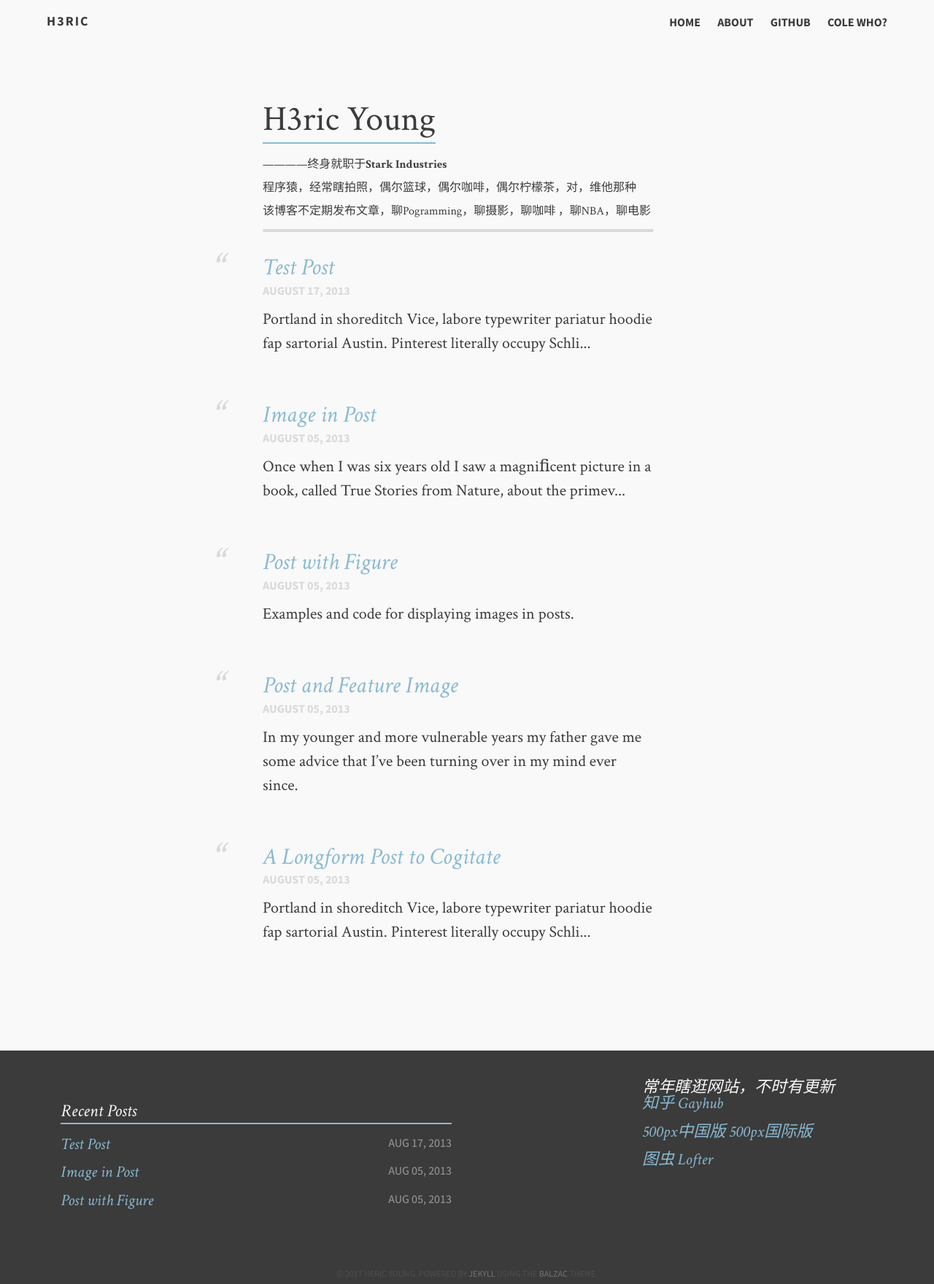
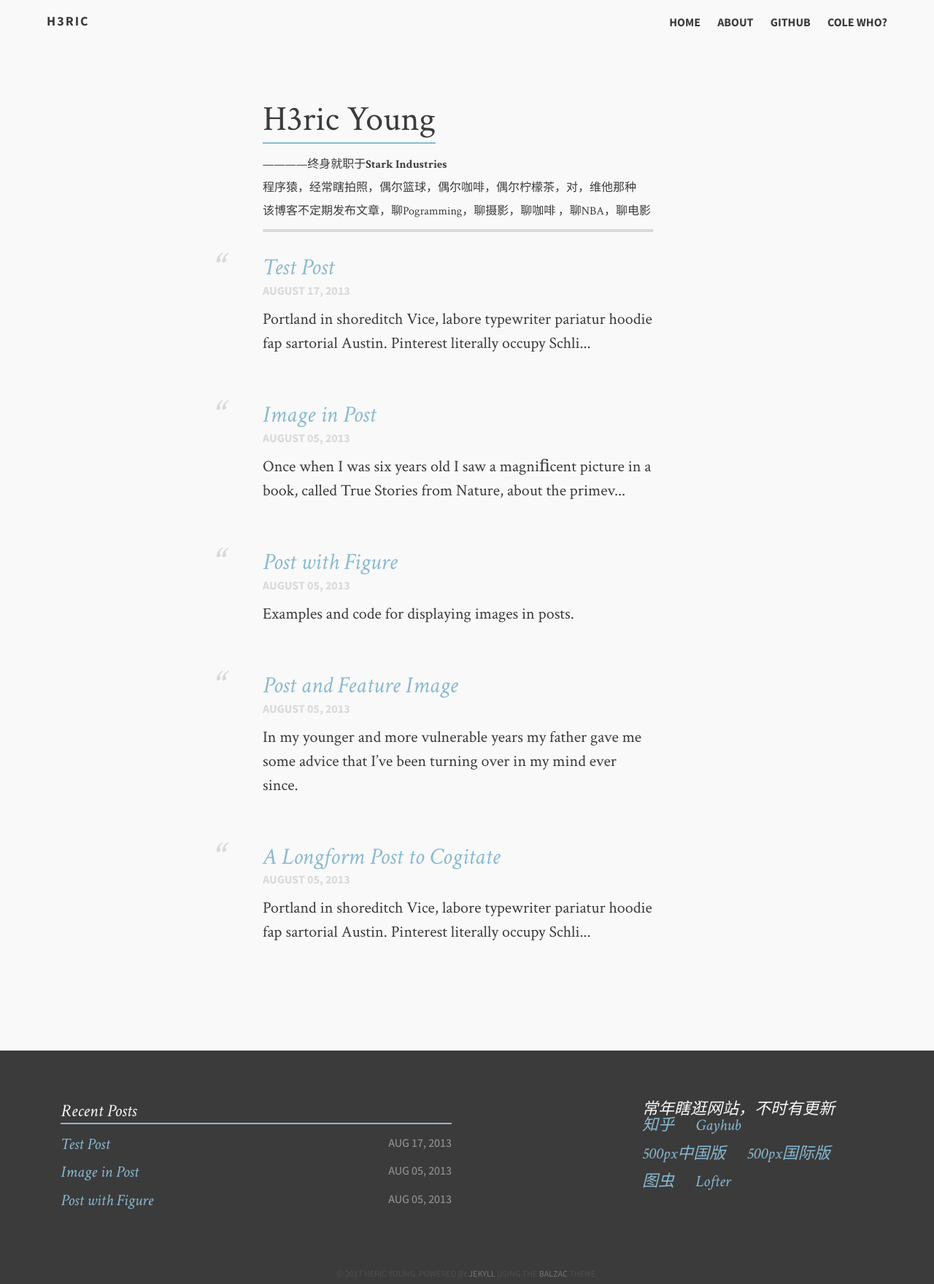
Before and after one commit to HericYoung/Blog, a Jekyll site: the page built from index.md, in a window 1280 px wide. Shown: the whole page at 73% size. Built offline with Jekyll 4.4.1, drawn with Linux system fonts in a browser that asks for light colours.

Commit message:
no message

```diff
--- a/_includes/footer.html
+++ b/_includes/footer.html
@@ -11,21 +11,25 @@
         {% endfor %}
       </ol>
 
-      <div class="social" style="top:40px;width: 25%">
+      <div class="social" style="top:70px;width: 25%">
         <ul>
             <span>常年瞎逛网站，不时有更新</span>
+            <br>
             <li>
               <a id="zhihu" href="{{ site.owner.zhihu }}"><span class="foot-link">知乎</span></a>
+              &nbsp;&nbsp;&nbsp;&nbsp;
               <a id="github" href="{{ site.owner.github }}" target="_blank"><span class="foot-link">Gayhub</span></a>
             </li>
 
             <li>
               <a id="500px_me" href="{{ site.owner.500px_me }}" target="_blank"><span class="foot-link">500px中国版</span></a>
+              &nbsp;&nbsp;&nbsp;&nbsp;
               <a id="50px_com" href="{{ site.owner.500px_com }}" target="_blank"><span class="foot-link">500px国际版</span></a>
             </li>
 
             <li>
               <a id="tuchong" href="{{ site.owner.tuchong }}" target="_blank"><span class="foot-link">图虫</span></a>
+              &nbsp;&nbsp;&nbsp;&nbsp;
               <a id="lofter" href="{{ site.owner.lofter }}" target="_blank"><span class="foot-link">Lofter</span></a>
             </li>
         </ul>
```
